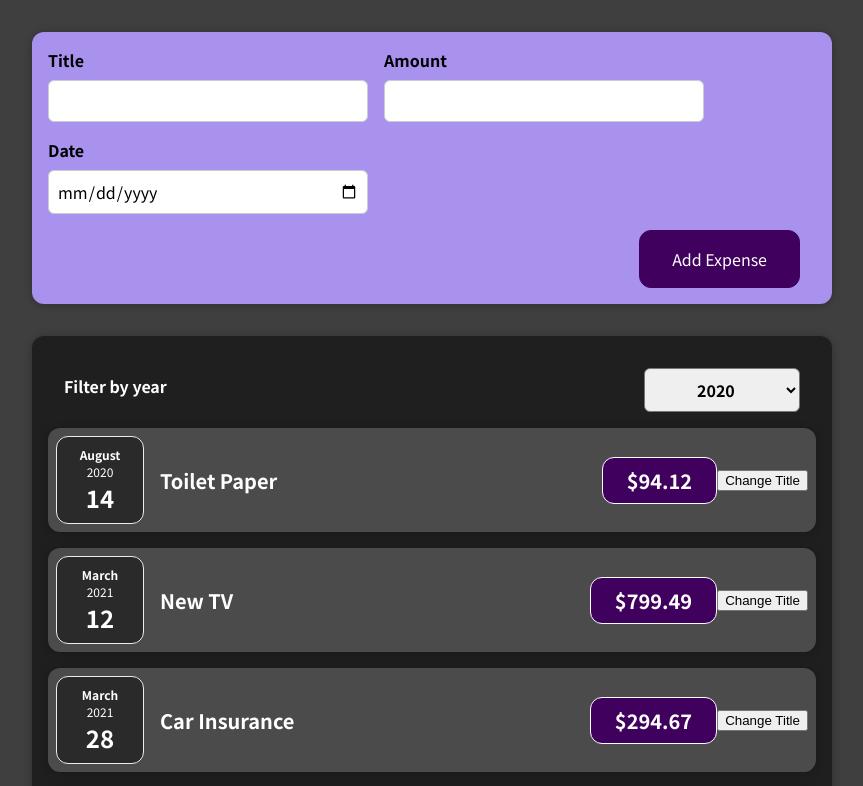
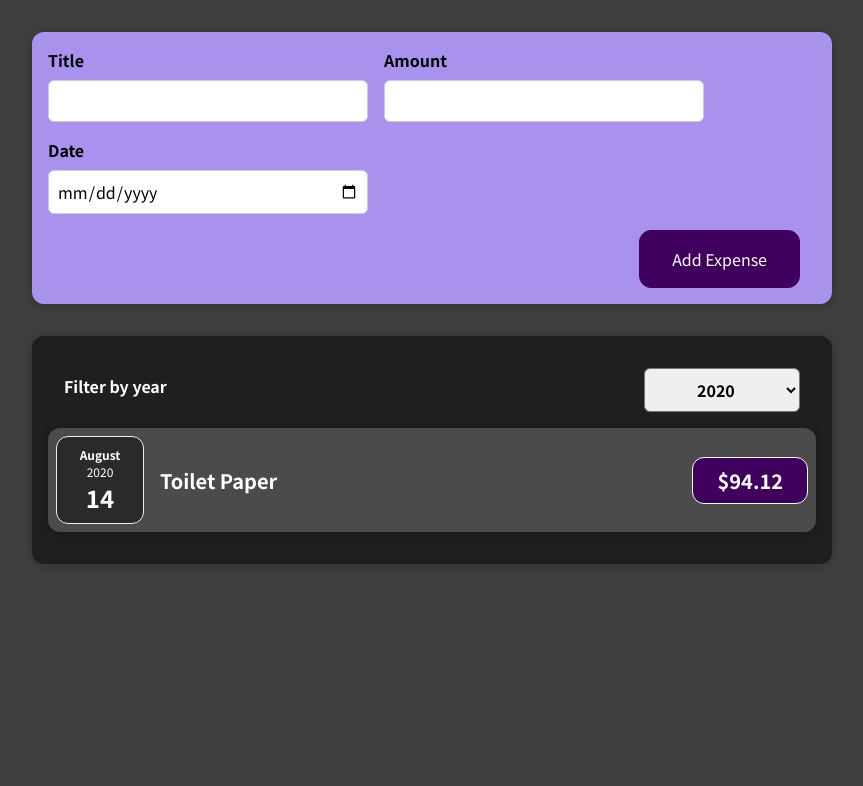
Before and after one commit to ParkKiHun/react-complete-guide, a React (Create React App) app: page / in a window 1280 px wide. Shown: the top 786 px of the page, without its empty margins (208-1071 px from the left). Built offline with nearby package versions, Linux system fonts and the light colour scheme.

Commit message:
과제 3: 목록(List) 작업하기

```diff
--- a/src/App.js
+++ b/src/App.js
@@ -29,7 +29,7 @@ const App = () => {
 
   const addExpenseHandler = (expense) => {
     setExpenses((prevExpenses) => {
-      return [expense, ...prevExpenses];
+      return [...prevExpenses, expense];
     });
   };
 
--- a/src/components/Expenses/ExpenseItem.js
+++ b/src/components/Expenses/ExpenseItem.js
@@ -5,24 +5,13 @@ import Card from "../UI/Card";
 import "./ExpenseItem.css";
 
 const ExpenseItem = (props) => {
-  const [title, setTitle] = useState("");
-
-  useEffect(() => {
-    setTitle(props.title);
-  }, [props]);
-
-  const clickHandler = () => {
-    setTitle("Updated!");
-  };
-
   return (
     <Card className="expense-item">
       <ExpenseDate date={props.date} />
       <div className="expense-item__description">
-        <h2>{title}</h2>
+        <h2>{props.title}</h2>
         <div className="expense-item__price">${props.amount}</div>
       </div>
-      <button onClick={clickHandler}>Change Title</button>
     </Card>
   );
 };
--- a/src/components/Expenses/Expenses.js
+++ b/src/components/Expenses/Expenses.js
@@ -8,6 +8,7 @@ const Expenses = (props) => {
   const [filteredYear, setFilteredYear] = useState("2020");
   const changeYearHandler = (selectedYear) => {
     setFilteredYear(selectedYear);
+    console.log(filteredYear);
   };
 
   return (
@@ -16,9 +17,11 @@ const Expenses = (props) => {
         selected={filteredYear}
         onChangeYear={changeYearHandler}
       />
-      {props.items.map((item, index) => (
+      {props.items
+        .filter((item) => item.date.getFullYear().toString() === filteredYear)
+        .map((item) => (
           <ExpenseItem
-          key={index}
+            key={item.id}
             title={item.title}
             amount={item.amount}
             date={item.date}
```
Lines whose indentation alone changed are shown as unchanged.
